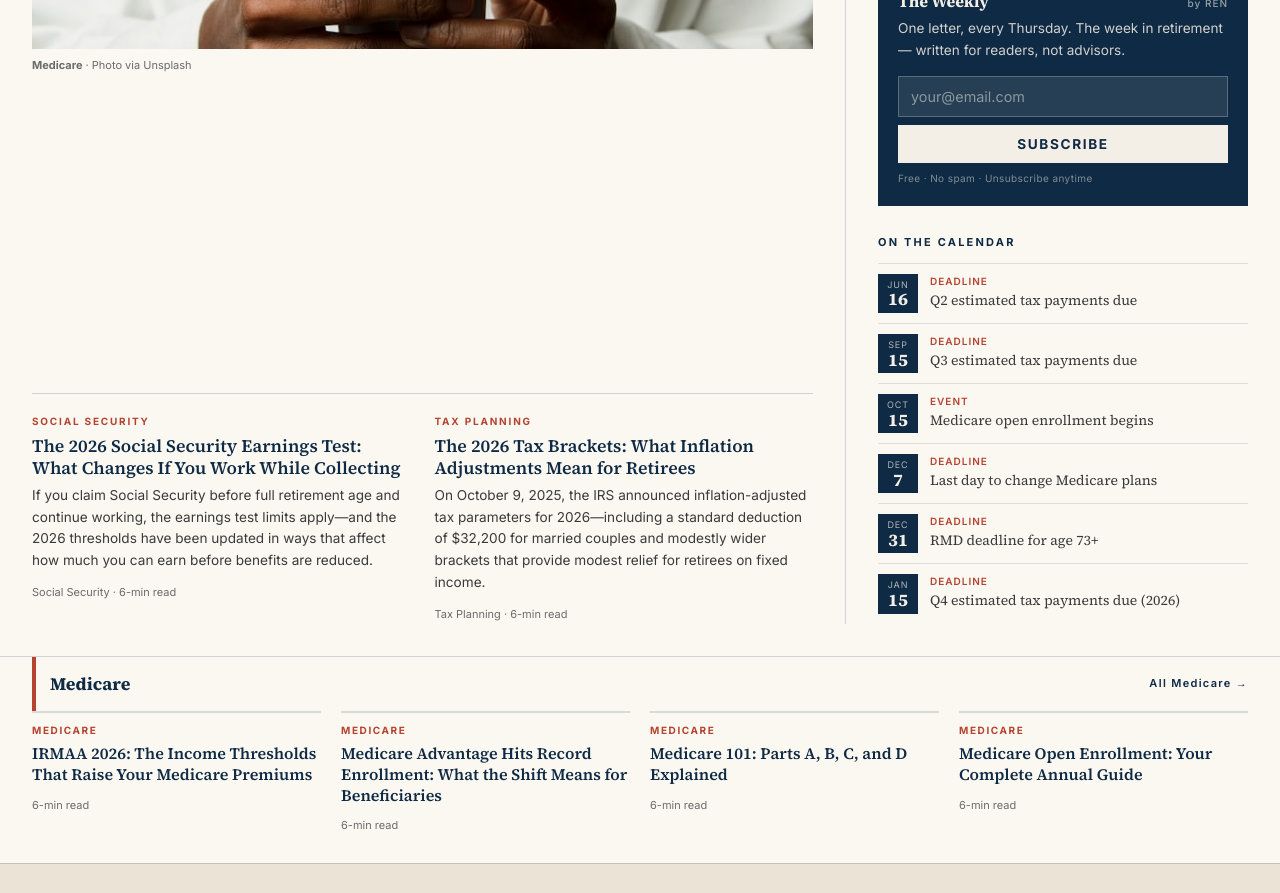
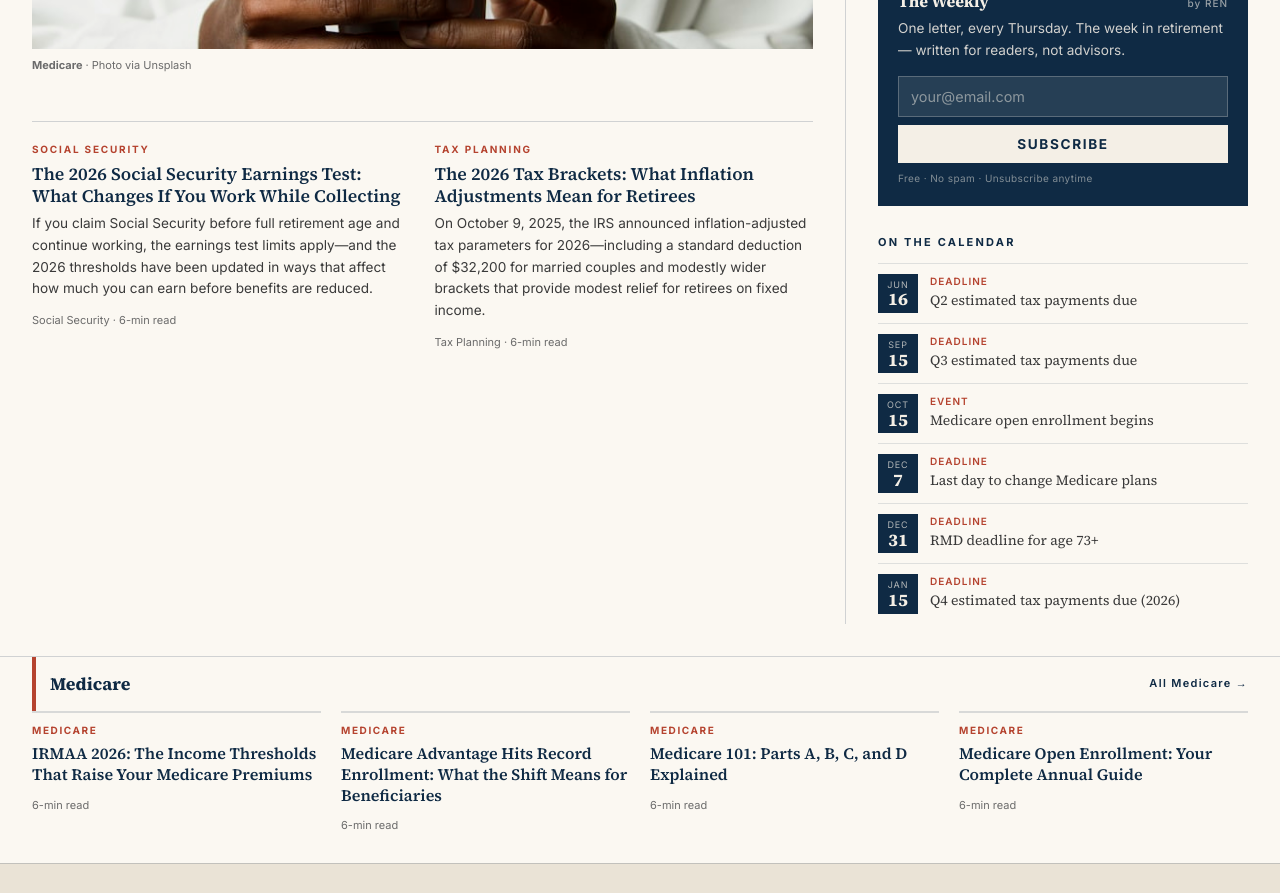
Before and after one commit to sean174/ren-site, a Next.js app: page / in a window 1280 px wide. Shown: the part 860-1753 px from the top of the page. Built offline with nearby package versions, Linux system fonts and the light colour scheme.

Commit message:
fix: remove gap under homepage lead photo

```diff
--- a/app/page.tsx
+++ b/app/page.tsx
@@ -218,7 +218,7 @@ export default function HomePage() {
 
               {/* Secondary stories */}
               {secondary.length > 0 && (
-                <div style={{ display: "grid", gridTemplateColumns: "1fr 1fr", gap: "24px", borderTop: "1px solid rgba(15,42,68,0.18)", paddingTop: "20px", marginTop: "auto" }}>
+                <div style={{ display: "grid", gridTemplateColumns: "1fr 1fr", gap: "24px", borderTop: "1px solid rgba(15,42,68,0.18)", paddingTop: "20px", marginTop: "24px" }}>
                   {secondary.map(s => (
                     <div key={s.slug}>
                       <div style={{ fontFamily: "var(--font-inter),sans-serif", fontSize: "10px", fontWeight: 700, letterSpacing: "0.18em", textTransform: "uppercase" as const, color: "#B5432F", marginBottom: "6px" }}>
```
